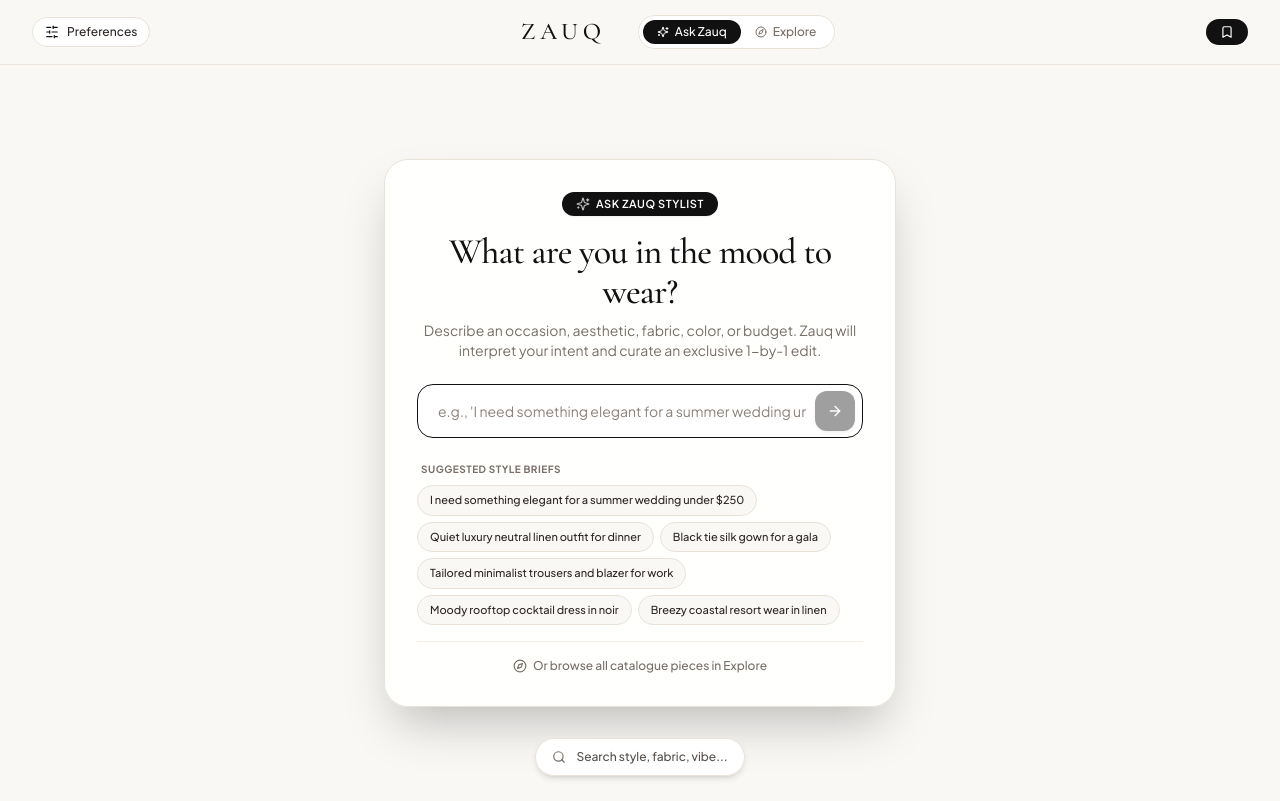
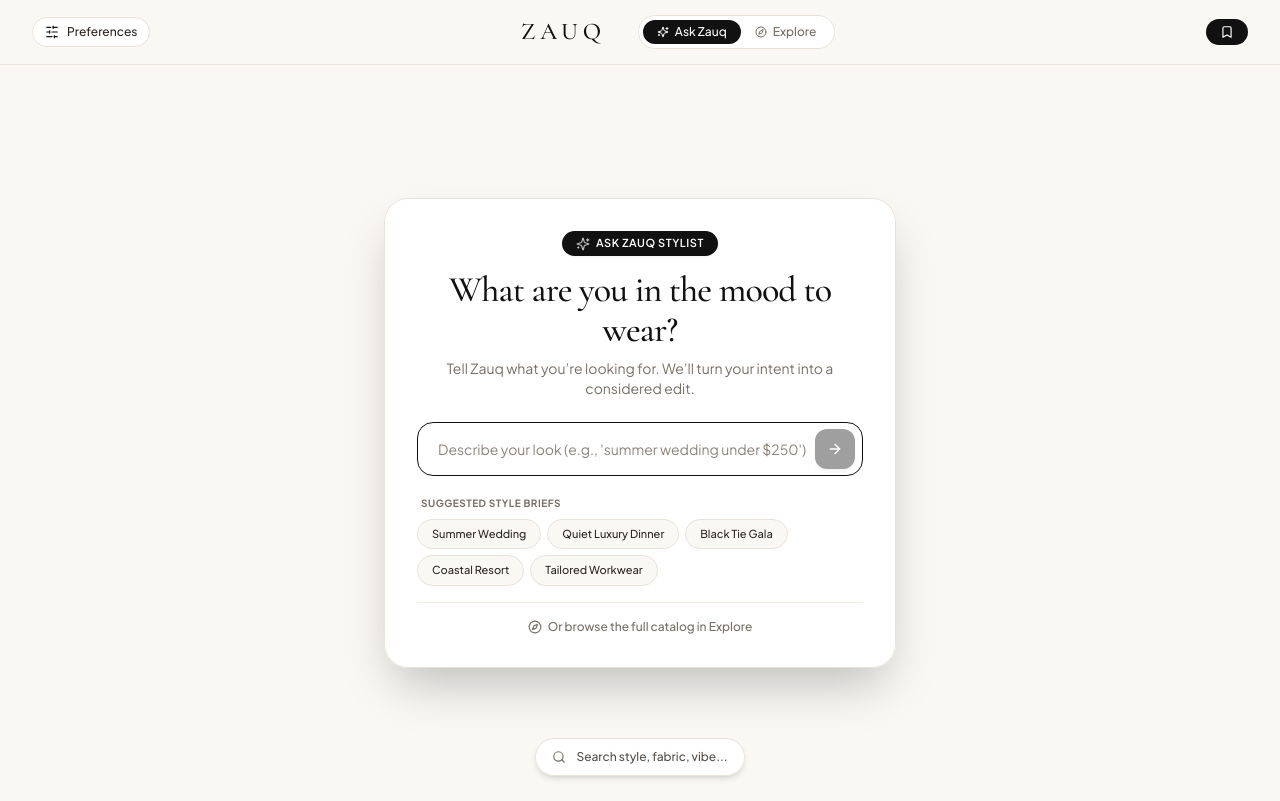
Before and after one commit to kazwahid/ZAUQ, a Next.js app: page / in a window 1280 px wide. Built offline with nearby package versions, Linux system fonts and the light colour scheme.

Commit message:
feat: complete end-to-end AI Stylist Loop, tightened proposition, Why this piece explanation, and refine pivots

```diff
--- a/src/components/AskZauqStudio.tsx
+++ b/src/components/AskZauqStudio.tsx
@@ -1,7 +1,7 @@
 'use client';
 
 import React, { useState } from 'react';
-import { motion } from 'framer-motion';
+import { motion, AnimatePresence } from 'framer-motion';
 import { Sparkles, ArrowRight, Loader2, Compass } from 'lucide-react';
 import { triggerHaptic } from '@/lib/haptics';
 
@@ -11,13 +11,12 @@
   onExploreCatalog?: () => void;
 }
 
-const INSPIRATION_PROMPTS = [
-  'I need something elegant for a summer wedding under $250',
-  'Quiet luxury neutral linen outfit for dinner',
-  'Black tie silk gown for a gala',
-  'Tailored minimalist trousers and blazer for work',
-  'Moody rooftop cocktail dress in noir',
-  'Breezy coastal resort wear in linen',
+const SUGGESTED_BRIEFS = [
+  { label: 'Summer Wedding', query: 'I need an elegant summer wedding guest outfit under $250' },
+  { label: 'Quiet Luxury Dinner', query: 'Quiet luxury neutral linen outfit for dinner' },
+  { label: 'Black Tie Gala', query: 'Black tie silk gown for a formal gala' },
+  { label: 'Coastal Resort', query: 'Breezy coastal resort wear in linen' },
+  { label: 'Tailored Workwear', query: 'Tailored minimalist trousers and blazer for work' },
 ];
 
 export const AskZauqStudio: React.FC<AskZauqStudioProps> = ({
@@ -35,11 +34,11 @@
     await onRefine(trimmed);
   };
 
-  const handlePromptClick = async (prompt: string) => {
+  const handleBriefClick = async (query: string) => {
     if (isLoading) return;
     triggerHaptic('light');
-    setInputVal(prompt);
-    await onRefine(prompt);
+    setInputVal(query);
+    await onRefine(query);
   };
 
   return (
@@ -48,32 +47,32 @@
       <div className="absolute w-72 sm:w-96 h-72 sm:h-96 rounded-full bg-gradient-to-tr from-[#E8E2D9]/60 via-[#F2ECE4]/80 to-transparent blur-3xl pointer-events-none -z-10 animate-pulse" />
 
       <motion.div
-        initial={{ opacity: 0, scale: 0.95, y: 15 }}
+        initial={{ opacity: 0, scale: 0.96, y: 15 }}
         animate={{ opacity: 1, scale: 1, y: 0 }}
-        transition={{ duration: 0.45, ease: [0.16, 1, 0.3, 1] }}
-        className="w-full max-w-lg mx-auto bg-white/90 backdrop-blur-2xl rounded-3xl p-6 sm:p-8 border border-[#E8E2D9] shadow-2xl text-center"
+        transition={{ duration: 0.4, ease: [0.16, 1, 0.3, 1] }}
+        className="w-full max-w-lg mx-auto bg-white/95 backdrop-blur-2xl rounded-3xl p-6 sm:p-8 border border-[#E8E2D9] shadow-2xl text-center"
       >
         {/* Stylist Pill */}
-        <div className="inline-flex items-center gap-1.5 px-3.5 py-1 rounded-full bg-[#111111] text-white text-[11px] font-semibold tracking-wider uppercase mb-4 shadow-sm">
+        <div className="inline-flex items-center gap-1.5 px-3.5 py-1 rounded-full bg-[#111111] text-white text-[11px] font-semibold tracking-wider uppercase mb-3.5 shadow-sm">
           <Sparkles className="w-3.5 h-3.5 text-white animate-pulse" />
           <span>Ask Zauq Stylist</span>
         </div>
 
-        {/* Hero Title */}
+        {/* Hero Title & Subtitle */}
         <h1 className="font-serif text-3xl sm:text-4xl text-[#111111] font-medium tracking-tight leading-tight mb-2">
           What are you in the mood to wear?
         </h1>
         <p className="text-xs sm:text-sm text-[#786E65] leading-relaxed max-w-md mx-auto mb-6">
-          Describe an occasion, aesthetic, fabric, color, or budget. Zauq will interpret your intent and curate an exclusive 1-by-1 edit.
+          Tell Zauq what you’re looking for. We’ll turn your intent into a considered edit.
         </p>
 
         {/* Main AI Input Command Surface */}
-        <form onSubmit={handleSubmit} className="relative flex items-center mb-6">
+        <form onSubmit={handleSubmit} className="relative flex items-center mb-5">
           <input
             type="text"
             value={inputVal}
             onChange={(e) => setInputVal(e.target.value)}
-            placeholder="e.g., 'I need something elegant for a summer wedding under $250'..."
+            placeholder="Describe your look (e.g., 'summer wedding under $250')..."
             disabled={isLoading}
             autoFocus
             className="w-full pl-5 pr-14 py-4 rounded-2xl bg-[#FAF8F5] border border-[#E8E2D9] text-xs sm:text-sm text-[#111111] placeholder-[#8C827A] focus:outline-none focus:border-[#111111] focus:bg-white transition-all shadow-inner"
@@ -92,21 +91,36 @@
           </button>
         </form>
 
-        {/* Inspiration Prompts Grid */}
+        {/* Loading Analyzing State */}
+        <AnimatePresence>
+          {isLoading && (
+            <motion.div
+              initial={{ opacity: 0, y: -6 }}
+              animate={{ opacity: 1, y: 0 }}
+              exit={{ opacity: 0 }}
+              className="flex items-center justify-center gap-2 py-2 mb-3 text-xs text-[#111111] font-medium"
+            >
+              <Sparkles className="w-3.5 h-3.5 animate-spin text-[#111111]" />
+              <span>Interpreting your style brief and ranking pieces...</span>
+            </motion.div>
+          )}
+        </AnimatePresence>
+
+        {/* Curated Suggested Briefs */}
         <div className="text-left mb-4">
           <span className="text-[10px] font-bold uppercase tracking-wider text-[#786E65] block mb-2 px-1">
             Suggested Style Briefs
           </span>
           <div className="flex flex-wrap gap-1.5">
-            {INSPIRATION_PROMPTS.map((prompt) => (
+            {SUGGESTED_BRIEFS.map((brief) => (
               <button
-                key={prompt}
+                key={brief.label}
                 type="button"
-                onClick={() => handlePromptClick(prompt)}
+                onClick={() => handleBriefClick(brief.query)}
                 disabled={isLoading}
-                className="text-left px-3 py-1.5 rounded-full bg-[#FAF8F5] hover:bg-[#F2ECE4] border border-[#E8E2D9] text-[11px] text-[#2C2724] font-medium transition-all active:scale-95 shadow-2xs hover:border-[#111111]/30 truncate max-w-full"
+                className="px-3.5 py-1.5 rounded-full bg-[#FAF8F5] hover:bg-[#F2ECE4] border border-[#E8E2D9] text-[11px] text-[#2C2724] font-medium transition-all active:scale-95 shadow-2xs hover:border-[#111111]/30"
               >
-                {prompt}
+                {brief.label}
               </button>
             ))}
           </div>
@@ -121,7 +135,7 @@
               className="flex items-center gap-1.5 text-xs text-[#786E65] hover:text-[#111111] font-medium transition-colors"
             >
               <Compass className="w-3.5 h-3.5" />
-              <span>Or browse all catalogue pieces in Explore</span>
+              <span>Or browse the full catalog in Explore</span>
             </button>
           </div>
         )}
--- a/src/components/BottomDock.tsx
+++ b/src/components/BottomDock.tsx
@@ -67,9 +67,10 @@
     }
     if (activeFilters.length > 0) {
       return [
+        { label: '+ Lower Price', query: 'budget under $150 affordable' },
         { label: '+ More Minimal', query: 'minimalist solid clean' },
-        { label: '+ Pure Silk', query: 'mulberry silk sheen' },
-        { label: '+ More Relaxed', query: 'relaxed oversized flowy' },
+        { label: '+ More Formal', query: 'formal elegant dressy' },
+        { label: '+ In Silk', query: 'mulberry silk satin sheen' },
         { label: '+ Noir Palette', query: 'black monochrome noir' },
       ];
     }
--- a/src/components/Card.tsx
+++ b/src/components/Card.tsx
@@ -184,13 +184,14 @@
         {/* Bottom Details Content Overlay - only in Stream Mode */}
         {isStreamMode ? (
           <div className="absolute bottom-3 left-3 right-16 z-10 text-white pointer-events-none flex flex-col gap-1">
-            {/* AI Recommendation Reason */}
-            <div className="flex items-center gap-1 px-2.5 py-0.5 rounded-full bg-black/40 backdrop-blur-md text-[10px] text-stone-200 border border-white/10 w-fit mb-0.5">
-              <Sparkles className="w-2.5 h-2.5 text-white shrink-0" />
+            {/* AI Recommendation Reason - Why this piece? */}
+            <div className="flex items-center gap-1.5 px-3 py-1 rounded-full bg-black/60 backdrop-blur-md text-[10px] text-white border border-white/15 w-fit mb-1 shadow-sm">
+              <Sparkles className="w-3 h-3 text-white shrink-0" />
               <span className="truncate font-medium">
+                <strong className="text-stone-300 font-normal">Why this piece: </strong>
                 {item.matchedTags && item.matchedTags.length > 0
-                  ? `Matched: ${item.matchedTags.slice(0, 2).map((t) => t.value).join(' & ')}`
-                  : `Curated: ${[item.silhouette?.[0], item.occasion?.[0]].filter(Boolean).join(' • ') || 'Zauq Edit'}`}
+                  ? `${item.matchedTags.slice(0, 2).map((t) => t.value).join(' + ')} match your brief`
+                  : `${[item.silhouette?.[0], item.occasion?.[0]].filter(Boolean).join(' • ') || 'Curated silhouette'} aligns with your taste`}
               </span>
             </div>
 
```
Also changed, not shown: 2 other files (tests, documents, lock files or other folders).
